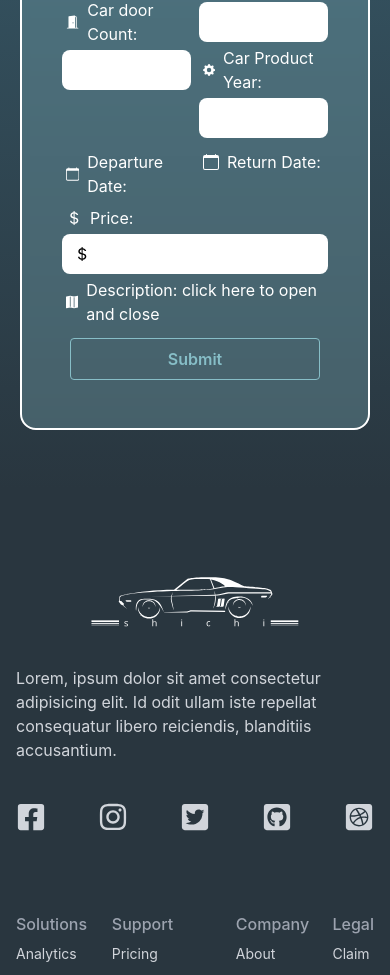
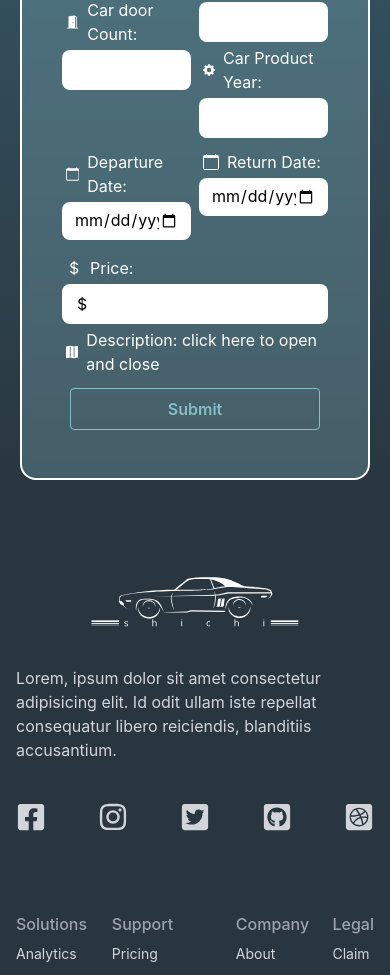
Before and after one commit to shichiii/Front-end, a React (Create React App) app in the folder shichi/: page /advertise in a window 390 px wide. Shown: the part 1210-2185 px from the top of the page. Built offline with nearby package versions, Linux system fonts and the light colour scheme.

Commit message:
feat: calender added

```diff
--- a/shichi/package.json
+++ b/shichi/package.json
@@ -8,6 +8,8 @@
     "@testing-library/react": "^13.4.0",
     "@testing-library/user-event": "^13.5.0",
     "axios": "^1.5.1",
+    "flowbite-react": "^0.6.4",
+    "install": "^0.13.0",
     "leaflet": "^1.9.4",
     "pikaday": "^1.8.2",
     "react": "^18.2.0",
--- a/shichi/src/Components/addcar/Img.js
+++ b/shichi/src/Components/addcar/Img.js
@@ -1,4 +1,4 @@
-import React from "react";
+import React, { useState } from "react";
 import { Button, Card, Select } from "flowbite-react";
 import { BsXLg, BsMapFill, BsCalendar } from "react-icons/bs";
 import { IoMdBoat } from "react-icons/io";
@@ -15,6 +15,11 @@ import { BsSnow3 } from "react-icons/bs";
 import { BsDoorOpenFill } from "react-icons/bs";
 import  Map  from "./Create.js";
 import { FaChair } from "react-icons/fa";
+import { WiCloudUp } from "react-icons/wi";
+import axios from 'axios';
+
+
+
 import {
   data,
   fuel,
@@ -85,10 +90,19 @@ const Img = () => {
   const [cityValue, setCityValue] = React.useState("");
   const [colorsvalue, setCoolersvalue] = React.useState("");
   const [category, setCategory] = React.useState(""); // New state for car name
+  const [startdate, setStartday] = useState("");
+  const [enddate, setEnddate] = useState("");
 
   const [showDescription, setShowDescription] = React.useState(false);
   const [scrollEnabled, setScrollEnabled] = React.useState(false);
-
+  const handlestartdate = (event) =>
+  {
+    setStartday(event.target.value);
+  }
+  const handleenddate = (event) =>
+  {
+    setEnddate(event.target.value);
+  }
   const handleCityChange = (event) => {
     setCityValue(event.target.value);
   };
@@ -114,6 +128,12 @@ const Img = () => {
     setdescription(event.target.value);
   };
 
+
+  //handle submit function
+  const handleSubmit = async() =>
+  {
+
+  }
   function handleKeyPress(event) {
     const charCode = event.which ? event.which : event.keyCode;
     const input = event.target;
@@ -181,7 +201,7 @@ const Img = () => {
         </div>
         <div
           className={`mx-auto  mio ${
-            scrollEnabled ? "overflow-y-auto h-[500px]" : ""
+            scrollEnabled ? "overflow-y-auto h-[800px]" : ""
           }`}
         >
           <div className=" mt-24 m-5  rounded-2xl p-10 border-2 border-white  bg-pallate-Dark_Sky_Blue bg-opacity-30  backdrop-blur-sm">
@@ -189,7 +209,9 @@ const Img = () => {
               <div className="grid md:grid-cols-1 md:gap-2 sm:grid-cols-1 sm:gap-2">
                 <div className="grid gap-10 p-2 justify-center justify-items-center ">
                   <div className="flex justify-start items-center">
+
                     <input
+
                       accept="image/*"
                       className="block w-full text-sm rounded-md border cursor-pointer"
                       id="user_avatar"
@@ -378,30 +400,36 @@ const Img = () => {
                         <BsCalendar className="mr-1" />
                         <label className="m-1">Departure Date:</label>
                       </div>
-                      {/* <DatePicker
-                      selected={departureDate}
-                      onChange={(date) => departureDateHandler(date)}
-                      showMonthDropdown
-                      showYearDropdown
-                      minDate={new Date()}
-                      dropdownMode="select"
-                      className="w-full md:w-80 border-pallate-persian_green disabled:opacity-80 rounded-lg bg-pallate-celeste_light focus:ring-pallate-persian_green focus:border-pallate-persian_green"
-                    /> */}
+                      <div
+  class="relative mb-3"
+  id="datepicker-disable-past"
+  data-te-input-wrapper-init>
+  <input
+  onClick={handlestartdate}
+    type="date"
+    class="peer block min-h-[auto] w-full bg-white rounded-lg border-0 bg-transparent px-3 py-[0.32rem] leading-[1.6] outline-none transition-all duration-200 ease-linear focus:placeholder:opacity-100 peer-focus:text-primary data-[te-input-state-active]:placeholder:opacity-100 motion-reduce:transition-none dark:text-neutral-200 dark:placeholder:text-neutral-200 dark:peer-focus:text-primary [&:not([data-te-input-placeholder-active])]:placeholder:opacity-0"
+    placeholder="Select a date" />
+
+</div>
                     </div>
-                    <div className="md:w-40 w-full">
+                    <div className="">
                       <div className="flex justify-start items-center pl-1 text-white">
                         <BsCalendar className="mr-1" />
                         <label className="m-1">Return Date:</label>
+
                       </div>
-                      {/* <DatePicker
-                      onChange={(date) => returnDateHandler(date)}
-                      selected={returnDate}
-                      showMonthDropdown
-                      showYearDropdown
-                      minDate={departureDate}
-                      dropdownMode="select"
-                      className="w-full md:w-80 border-pallate-persian_green disabled:opacity-80 rounded-lg bg-pallate-celeste_light focus:ring-pallate-persian_green focus:border-pallate-persian_green"
-                    /> */}
+                      <div
+  class="relative mb-3"
+  id="datepicker-disable-past"
+  data-te-input-wrapper-init>
+  <input
+  onClick={handleenddate}
+    type="date"
+    class="peer block min-h-[auto] w-full bg-white rounded-lg border-0 bg-transparent px-3 py-[0.32rem] leading-[1.6] outline-none transition-all duration-200 ease-linear focus:placeholder:opacity-100 peer-focus:text-primary data-[te-input-state-active]:placeholder:opacity-100 motion-reduce:transition-none dark:text-neutral-200 dark:placeholder:text-neutral-200 dark:peer-focus:text-primary [&:not([data-te-input-placeholder-active])]:placeholder:opacity-0"
+    placeholder="Select a date" />
+
+</div>
+
                     </div>
                   </div>
                 </div>
@@ -456,7 +484,7 @@ const Img = () => {
               {/* <Button className="w-full mr-auto ml-auto md:w-80  rounded-xl  bg-pallate-persian_green text-pallate-persian_green hover:bg-pallate-blue_munsell">
                 Create Trip
               </Button> */}
-              <button class="w-full   bg-transparent hover:bg-pallate-Dark_Sky_Blue text-pallate-Dark_Sky_Blue font-semibold duration-300 hover:text-white py-2 px-4 border border-pallate-Dark_Sky_Blue hover:border-transparent rounded">
+              <button onClick={handleSubmit} class="w-full   bg-transparent hover:bg-pallate-Dark_Sky_Blue text-pallate-Dark_Sky_Blue font-semibold duration-300 hover:text-white py-2 px-4 border border-pallate-Dark_Sky_Blue hover:border-transparent rounded">
                 Submit
               </button>
             </div>
```
Also changed, not shown: 1 other file (tests, documents, lock files or other folders).
